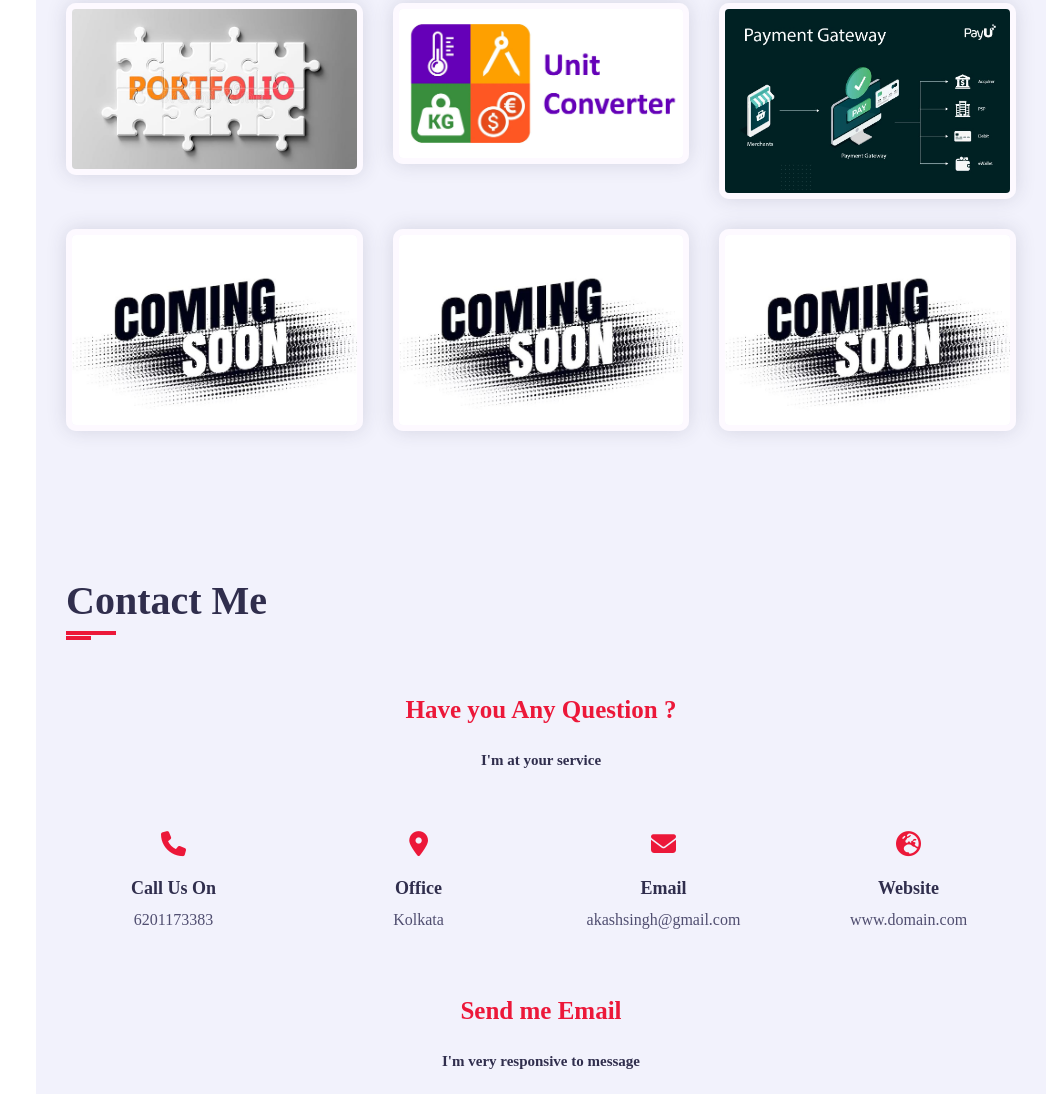
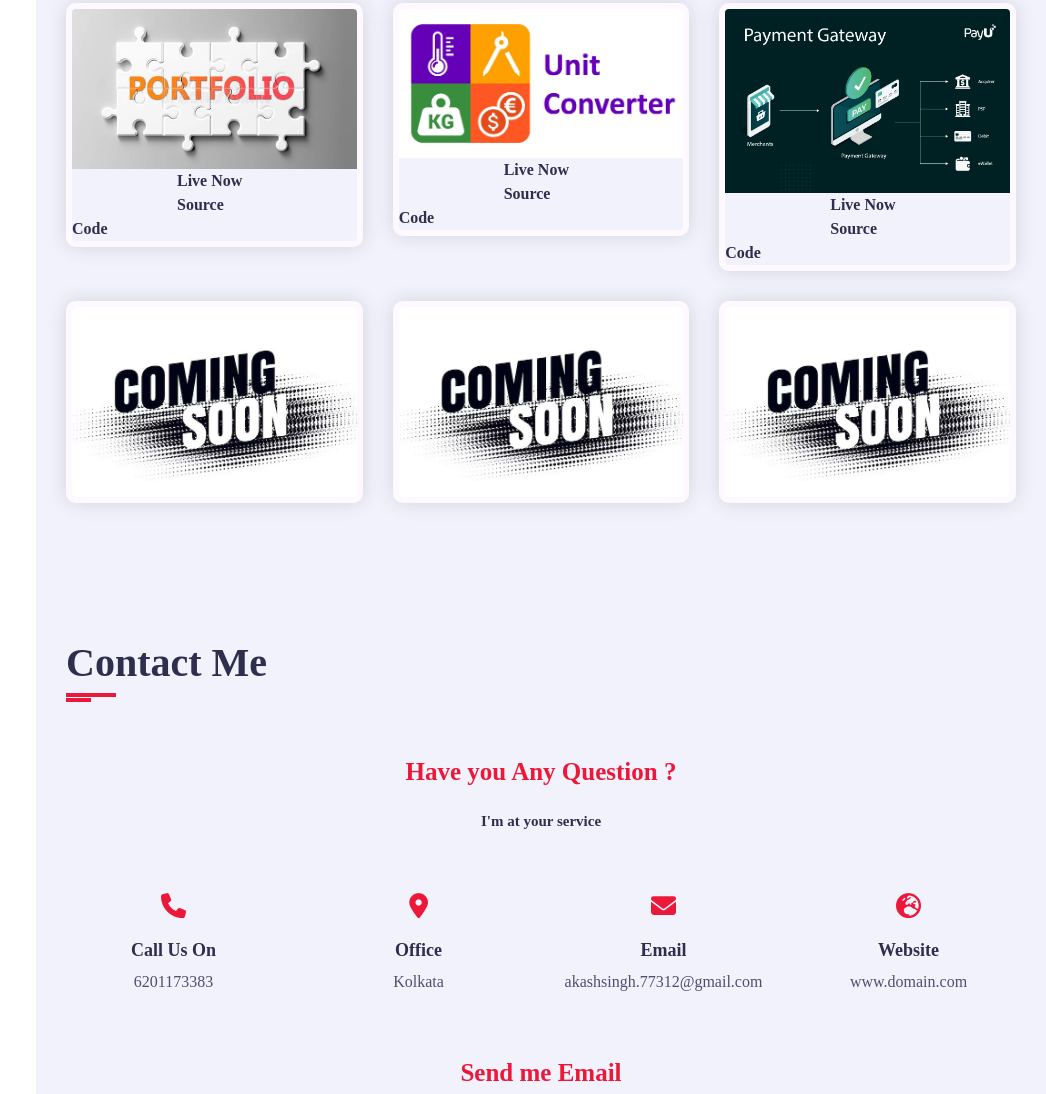
Before and after one commit to Akash77312/my-portfolio, a plain HTML site: page index.html in a window 1280 px wide. Shown: the part 3379-4473 px from the top of the page, without its empty margins (234-1280 px from the left). Drawn offline with nearby package versions, Linux system fonts and the light colour scheme.

Commit message:
updated git link

```diff
--- a/css/style.css
+++ b/css/style.css
@@ -627,6 +627,14 @@ ul
     width: 100%;
     display: block;
 }
+.portfolio .portfolio-item-inner .portfolio-img a
+{
+    text-align: center;
+    margin: 0 100px;
+    padding: 5px;
+    font-weight: 700;
+    color: var(--text-black-900);
+}
 /* contact used */
 .contact-title
 {
--- a/index.html
+++ b/index.html
@@ -326,6 +326,8 @@
                             <div class="portfolio-item-inner shadow-dark">
                                 <div class="portfolio-img">
                                     <img src="images/portfolio/portfolio-1.jpg" alt="">
+                                    <a href="https://akash77312.github.io/my-portfolio/"target="_blank">Live Now</a><br>
+                                    <a href="https://github.com/Akash77312/my-portfolio" target="_blank">Source Code</a>
                                 </div>
                             </div>
                         </div>
@@ -335,6 +337,8 @@
                             <div class="portfolio-item-inner shadow-dark">
                                 <div class="portfolio-img">
                                     <img src="images/portfolio/portfolio-2.jpg" alt="">
+                                    <a href="https://akash77312.github.io/unit-converter01/" target="_blank">Live Now</a><br>
+                                    <a href="https://github.com/Akash77312/unit-converter01" target="_blank">Source Code</a>
                                 </div>
                             </div>
                         </div>
@@ -344,6 +348,8 @@
                             <div class="portfolio-item-inner shadow-dark">
                                 <div class="portfolio-img">
                                     <img src="images/portfolio/portfolio-3.jpg" alt="">
+                                    <a href="https://akash77312.github.io/payment-gateway/" target="_blank">Live Now</a><br>
+                                    <a href="https://github.com/Akash77312/payment-gateway" target="_blank">Source Code</a>
                                 </div>
                             </div>
                         </div>
@@ -371,6 +377,7 @@
                             <div class="portfolio-item-inner shadow-dark">
                                 <div class="portfolio-img">
                                     <img src="images/portfolio/portfolio-6.jpg" alt="">
+
                                 </div>
                             </div>
                         </div>
@@ -408,7 +415,7 @@
                         <div class="contact-info-item padd-15">
                             <div class="icon"><i class="fa fa-envelope"></i></div>
                             <h4>Email</h4>
-                            <p>akashsingh@gmail.com</p>
+                            <p>akashsingh.77312@gmail.com</p>
                         </div>
                         <!-- contact info item end -->
                         <!-- contact info item start -->
```
